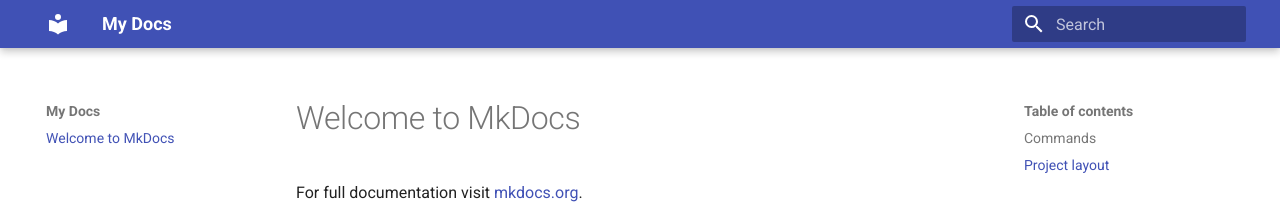
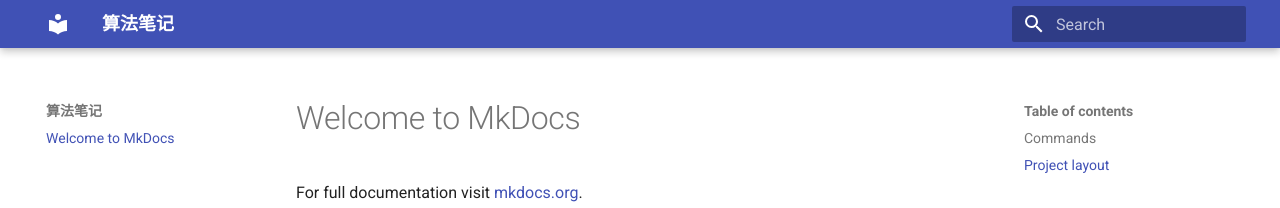
Before and after one commit to Haohahahaha/alg, an MkDocs documentation site: the page built from docs/index.md, in a window 1280 px wide. Shown: the top 208 px of the page. Built offline with MkDocs 1.6.1 and Material for MkDocs 9.7.7, drawn with Linux system fonts in a browser that asks for light colours.

Commit message:
update mkdocs.yml

```diff
--- a/mkdocs.yml
+++ b/mkdocs.yml
@@ -1,2 +1,5 @@
-site_name: My Docs
+site_name: 算法笔记
+site_url: https://alg.haohaha.cn/
+site_author: Haohahahaha
+site_description: 日行一里，年至恒山。
 theme: material
```
